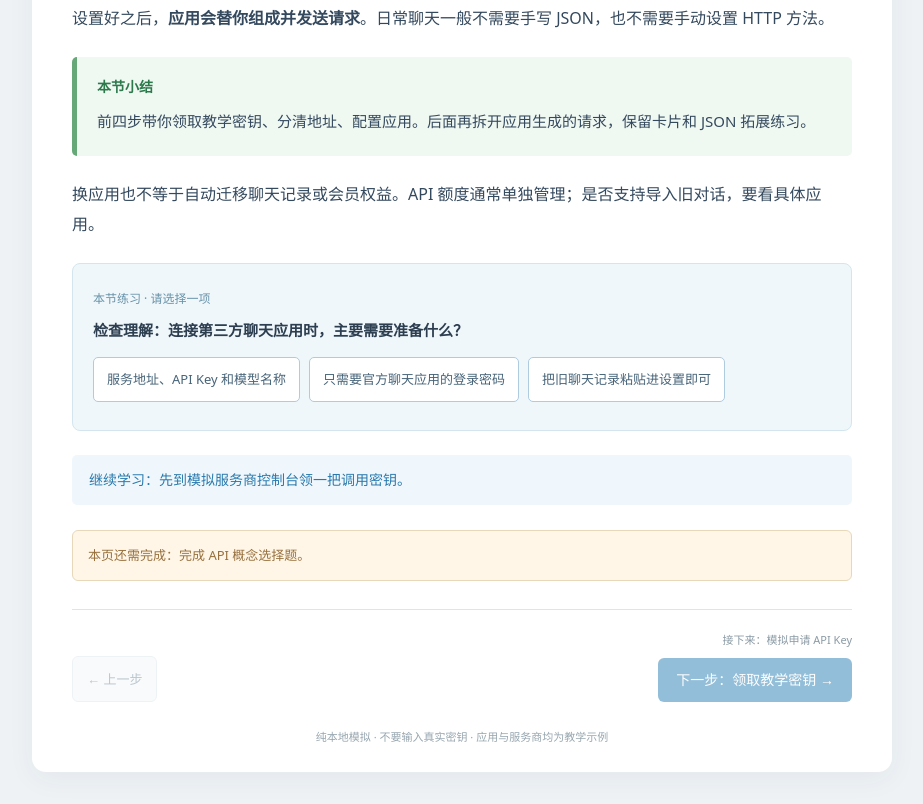
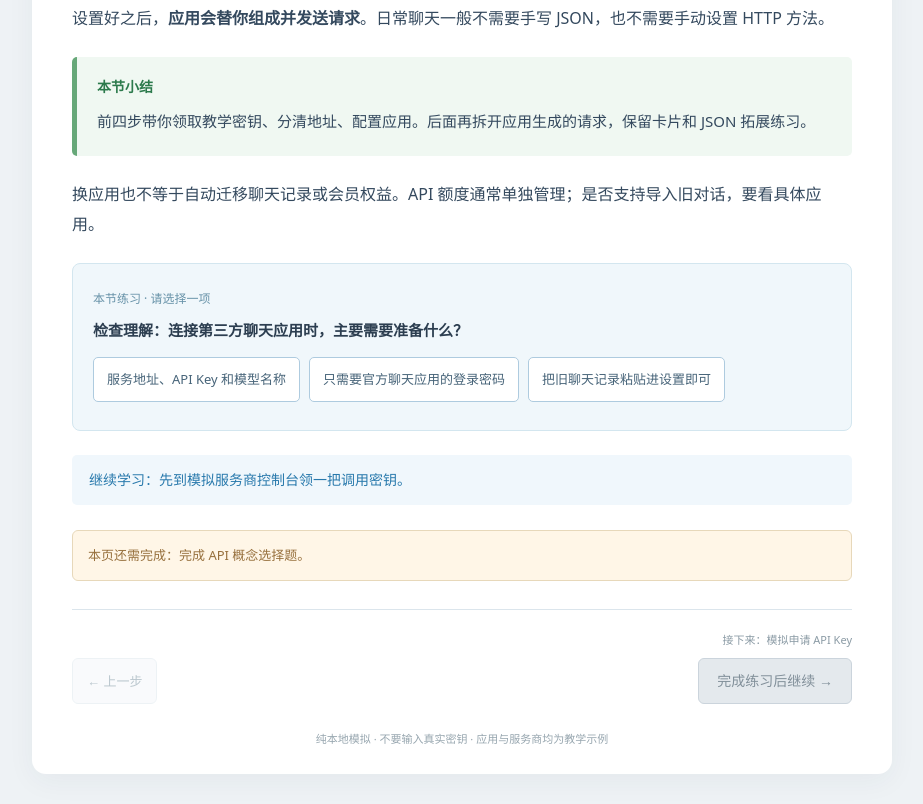
Before and after one commit to LouisYang841/api-unpacked, a plain HTML site: page dist/index.html in a window 1280 px wide. Shown: the part 1510-2314 px from the top of the page, without its empty margins (178-1101 px from the left). Drawn offline with Linux system fonts and the light colour scheme.

Commit message:
Make locked next buttons visibly disabled while preserving completed steps

```diff
--- a/dist/app.js
+++ b/dist/app.js
@@ -809,6 +809,7 @@ function goToChapter(index, moveFocus = true) {
     return;
   const blocked = firstIncompleteBefore(index);
   if (index > currentChapter && blocked !== null) {
+    refreshLessonGates();
     $('pageRequirement').textContent =
       '请先完成第 ' + (blocked + 1) + ' 步的全部练习，再继续。';
     history.replaceState(null, '', '#step-' + currentChapter);
@@ -1045,7 +1046,16 @@ function refreshLessonGates() {
   const items = requirements[currentChapter],
     pending = items.filter(([id]) => !requirementDone(id));
   const earlier = firstIncompleteBefore(currentChapter);
-  $('nextStep').disabled = pending.length > 0 || earlier !== null;
+  const locked = pending.length > 0 || earlier !== null;
+  const next = $('nextStep');
+  next.disabled = locked;
+  next.toggleAttribute('disabled', locked);
+  next.setAttribute('aria-disabled', String(locked));
+  next.setAttribute('aria-describedby', 'pageRequirement');
+  next.classList.toggle('is-locked', locked);
+  next.textContent = locked
+    ? '完成练习后继续 →'
+    : nextLabels[currentChapter] || '';
   $('pageRequirement').textContent =
     earlier !== null
       ? '第 ' + (earlier + 1) + ' 步还有未完成的练习，请先返回完成。'
--- a/dist/index.html
+++ b/dist/index.html
@@ -1249,7 +1249,15 @@ Content-Type: application/json
         <button id="prevStep" class="secondary" disabled>← 上一步</button>
         <div>
           <span id="nextDescription">接下来：模拟申请 API Key</span
-          ><button id="nextStep" class="primary">下一步：领取教学密钥 →</button>
+          ><button
+            id="nextStep"
+            class="primary is-locked"
+            disabled
+            aria-disabled="true"
+            aria-describedby="pageRequirement"
+          >
+            完成练习后继续 →
+          </button>
         </div>
       </div>
       <p class="book-footer">
--- a/dist/style.css
+++ b/dist/style.css
@@ -1712,3 +1712,19 @@ button:disabled {
     font-size: 13px;
   }
 }
+/* Locked navigation must look disabled as well as block activation. */
+.page-controls #nextStep:disabled,
+.page-controls #nextStep.is-locked,
+.page-controls #nextStep:disabled:hover,
+.page-controls #nextStep.is-locked:hover {
+  background: #e4e9ed;
+  color: #82909a;
+  border: 1px solid #cbd4dc;
+  opacity: 1;
+  box-shadow: none;
+  cursor: not-allowed;
+  transform: none;
+}
+.page-controls #nextStep:not(:disabled) {
+  border: 1px solid transparent;
+}
```
Also changed, not shown: 2 other files.
